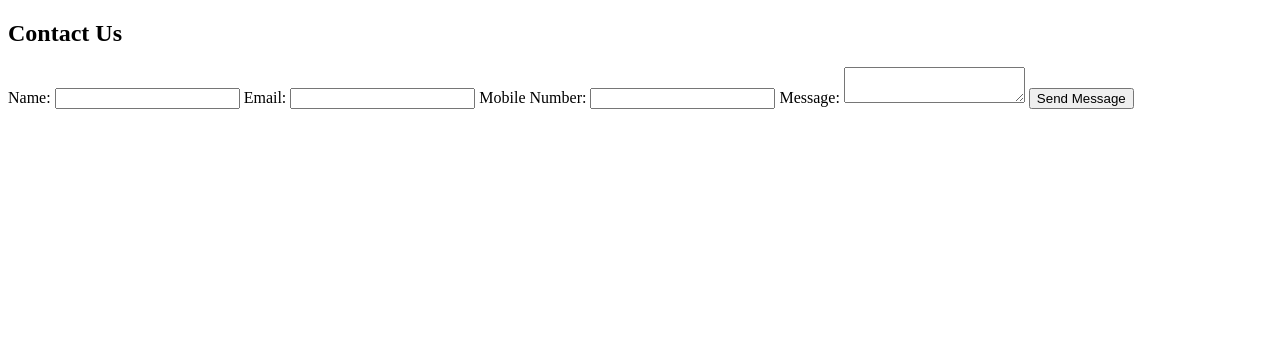
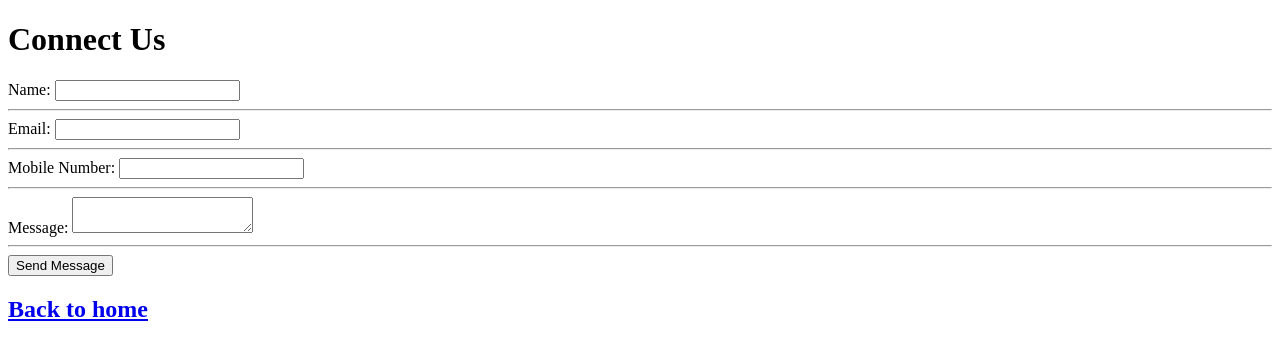
Before and after one commit to Eng-Mohammed-AlHamame/Portfolio, a plain HTML site: page connectme.html in a window 1280 px wide. Drawn offline with Linux system fonts and the light colour scheme.

Commit message:
connect us

```diff
--- a/connectme.html
+++ b/connectme.html
@@ -3,28 +3,30 @@
 <head>
     <meta charset="UTF-8">
     <meta name="viewport" content="width=device-width, initial-scale=1.0">
-    <title>Contact Form</title>
+    <title>Connect Us</title>
 </head>
 <body>
 
     <main>
-        <h2>Contact Us</h2>
+        <h1>Connect Us</h1>
         <form action="" method="POST">
             <label for="name">Name:</label>
             <input type="text" id="name" name="name" required>
+            <hr>
 
             <label for="email">Email:</label>
             <input type="email" id="email" name="email" required>
-
+            <hr>
             <label for="mobile">Mobile Number:</label>
             <input type="tel" id="mobile" name="mobile" required>
-
+            <hr>
             <label for="message">Message:</label>
             <textarea id="message" name="message" required></textarea>
-
+            <hr>
             <button type="submit">Send Message</button>
         </form>
     </main>
+    <h2><a href="index.html">Back to home</a></h2>
 
 </body>
 </html>
```
